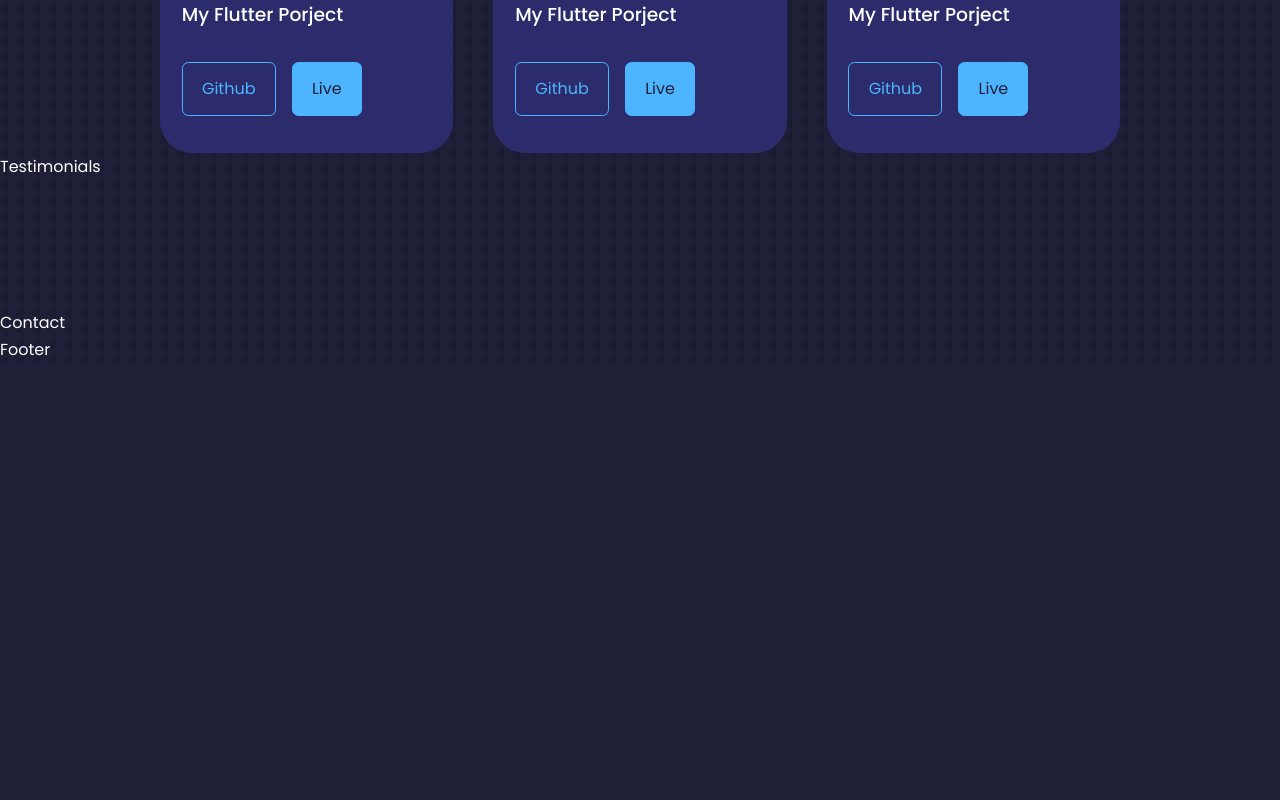
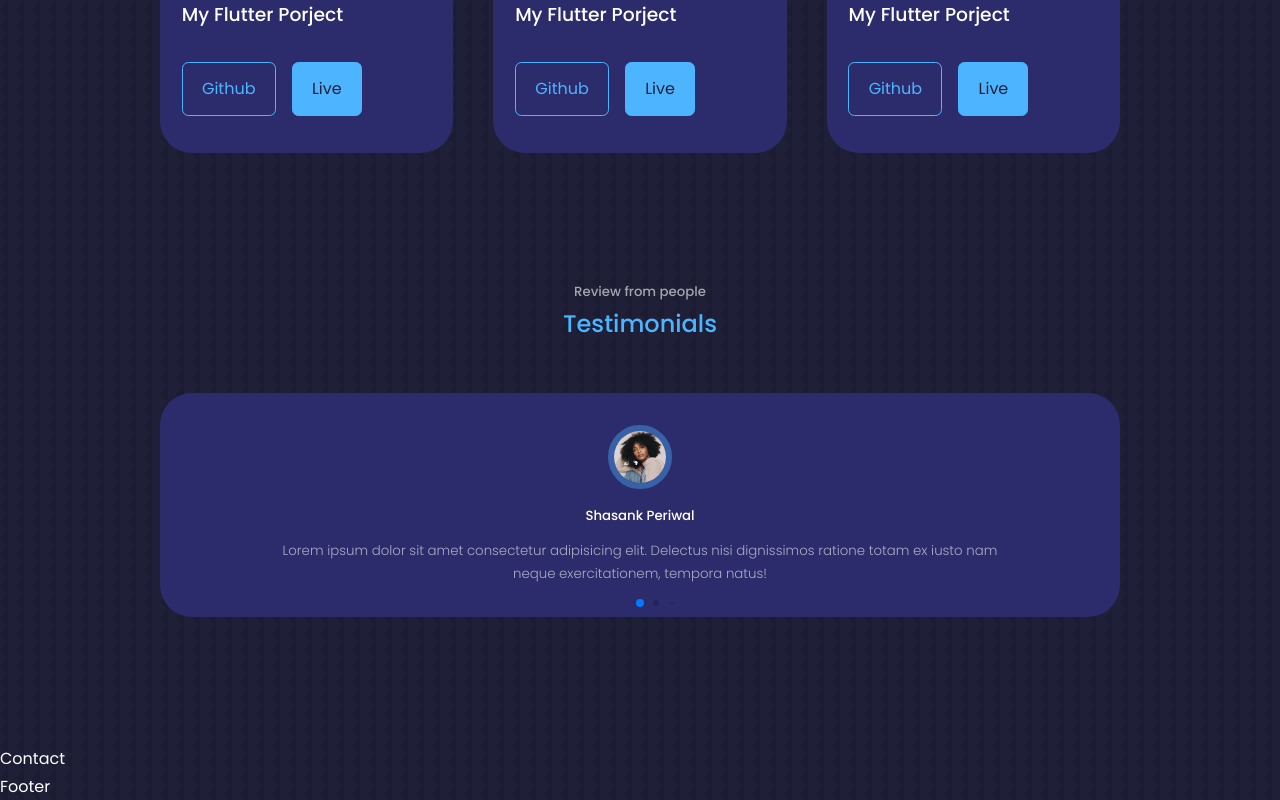
Before and after one commit to shasank27/portfolio, a React (Create React App) app: page / in a window 1280 px wide. Shown: the part 3006-3806 px from the top of the page. Before the commit the page ends 3369 px from the top, so only its background shows below. Built offline with nearby package versions, Linux system fonts and the light colour scheme.

Commit message:
Testimonial section done

```diff
--- a/package.json
+++ b/package.json
@@ -10,6 +10,7 @@
     "react-dom": "^18.2.0",
     "react-icons": "^4.7.1",
     "react-scripts": "5.0.1",
+    "swiper": "^8.4.6",
     "web-vitals": "^2.1.4"
   },
   "scripts": {
--- a/src/components/testimonials/Testimonials.jsx
+++ b/src/components/testimonials/Testimonials.jsx
@@ -1,8 +1,73 @@
 import React from "react";
 import "./testimonials.css";
+import AV1 from "../../assets/avatar1.jpg";
+import AV2 from "../../assets/avatar2.jpg";
+import AV3 from "../../assets/avatar3.jpg";
+import AV4 from "../../assets/avatar4.jpg";
+// import Swiper core and required modules
+import { Navigation, Pagination, Scrollbar, A11y } from "swiper";
+
+import { Swiper, SwiperSlide } from "swiper/react";
+
+// Import Swiper styles
+import "swiper/css";
+import "swiper/css/pagination";
+
+const data = [
+  {
+    avatar: AV1,
+    name: "Shasank Periwal",
+    review:
+      "Lorem ipsum dolor sit amet consectetur adipisicing elit. Delectus nisi dignissimos ratione totam ex iusto nam neque exercitationem, tempora natus!",
+  },
+  {
+    avatar: AV2,
+    name: "Shasank Periwal",
+    review:
+      "Lorem ipsum dolor sit amet consectetur adipisicing elit. Delectus nisi dignissimos ratione totam ex iusto nam neque exercitationem, tempora natus!",
+  },
+  {
+    avatar: AV3,
+    name: "Shasank Periwal",
+    review:
+      "Lorem ipsum dolor sit amet consectetur adipisicing elit. Delectus nisi dignissimos ratione totam ex iusto nam neque exercitationem, tempora natus!",
+  },
+  {
+    avatar: AV4,
+    name: "Shasank Periwal",
+    review:
+      "Lorem ipsum dolor sit amet consectetur adipisicing elit. Delectus nisi dignissimos ratione totam ex iusto nam neque exercitationem, tempora natus!",
+  },
+];
 
 const Testimonials = () => {
-  return <div>Testimonials</div>;
+  return (
+    <section id="testimonials">
+      <h5>Review from people</h5>
+      <h2>Testimonials</h2>
+      <Swiper
+        className="container testimonial__container"
+        modules={[Navigation, Pagination, Scrollbar, A11y]}
+        pagination={{
+          dynamicBullets: true,
+        }}
+        spaceBetween={50}
+        slidesPerView={1}
+      >
+        {data.map(({ avatar, name, review }, index) => {
+          return (
+            <SwiperSlide key={index} className="testimonial">
+              <div className="client__avatar">
+                <img src={avatar} alt="Avatar 1" />
+              </div>
+              <h5 className="client__name">{name}</h5>
+              <small className="client__review">{review}</small>
+            </SwiperSlide>
+          );
+        })}
+      </Swiper>
+    </section>
+  );
 };
 
 export default Testimonials;
--- a/src/components/testimonials/testimonials.css
+++ b/src/components/testimonials/testimonials.css
@@ -0,0 +1,46 @@
+.container .testimonials__container {
+  width: 40%;
+  padding-bottom: 4rem;
+}
+
+.client__avatar {
+  width: 4rem;
+  /* aspect-ratio: 1/1; */
+  overflow: hidden;
+  border-radius: 50%;
+  margin: 0 auto 1rem;
+  border: 0.4rem solid var(--color-primary-variant);
+}
+
+.testimonial {
+  background: var(--color-bg-variant);
+  text-align: center;
+  padding: 2rem;
+  border-radius: 2rem;
+  user-select: none;
+}
+
+.client__review {
+  color: var(--color-light);
+  font-weight: 300;
+  display: block;
+  width: 80%;
+  margin: 0.8rem auto 0;
+}
+
+/* ========================== :MEDIA QUERIES (MID DEVICES) : ========================== */
+@media screen and (max-width: 1024px) {
+  .container.testimonials__container {
+    width: 60%;
+  }
+}
+
+/* ========================== :MEDIA QUERIES (SMALL DEVICES) : ========================== */
+@media screen and (max-width: 600px) {
+  .container.testimonials__container {
+    width: var(--container-width-sm);
+  }
+  .client__review {
+    width: var(--container-width-sm);
+  }
+}
```
Also changed, not shown: 1 other file (tests, documents, lock files or other folders).
